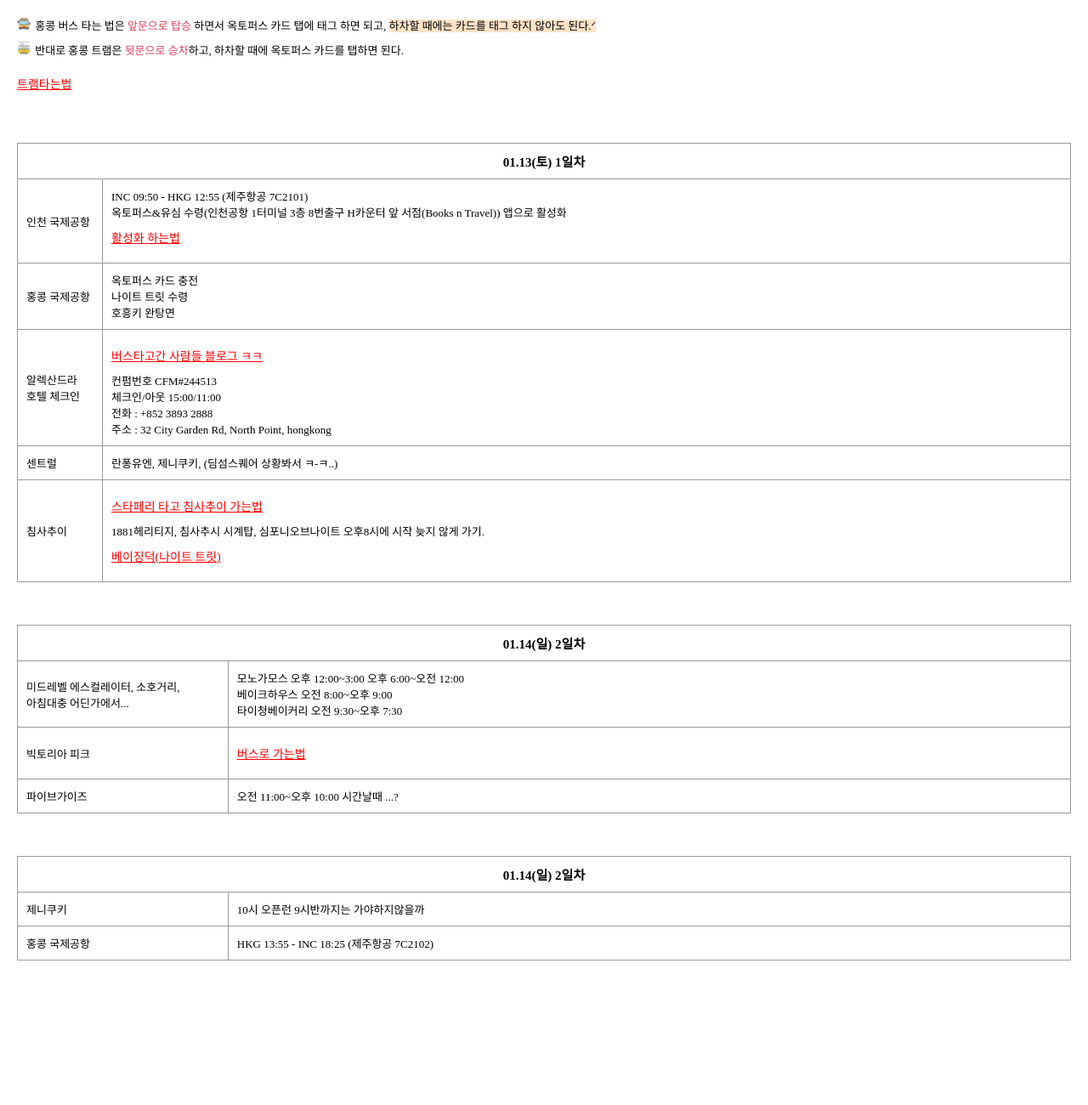
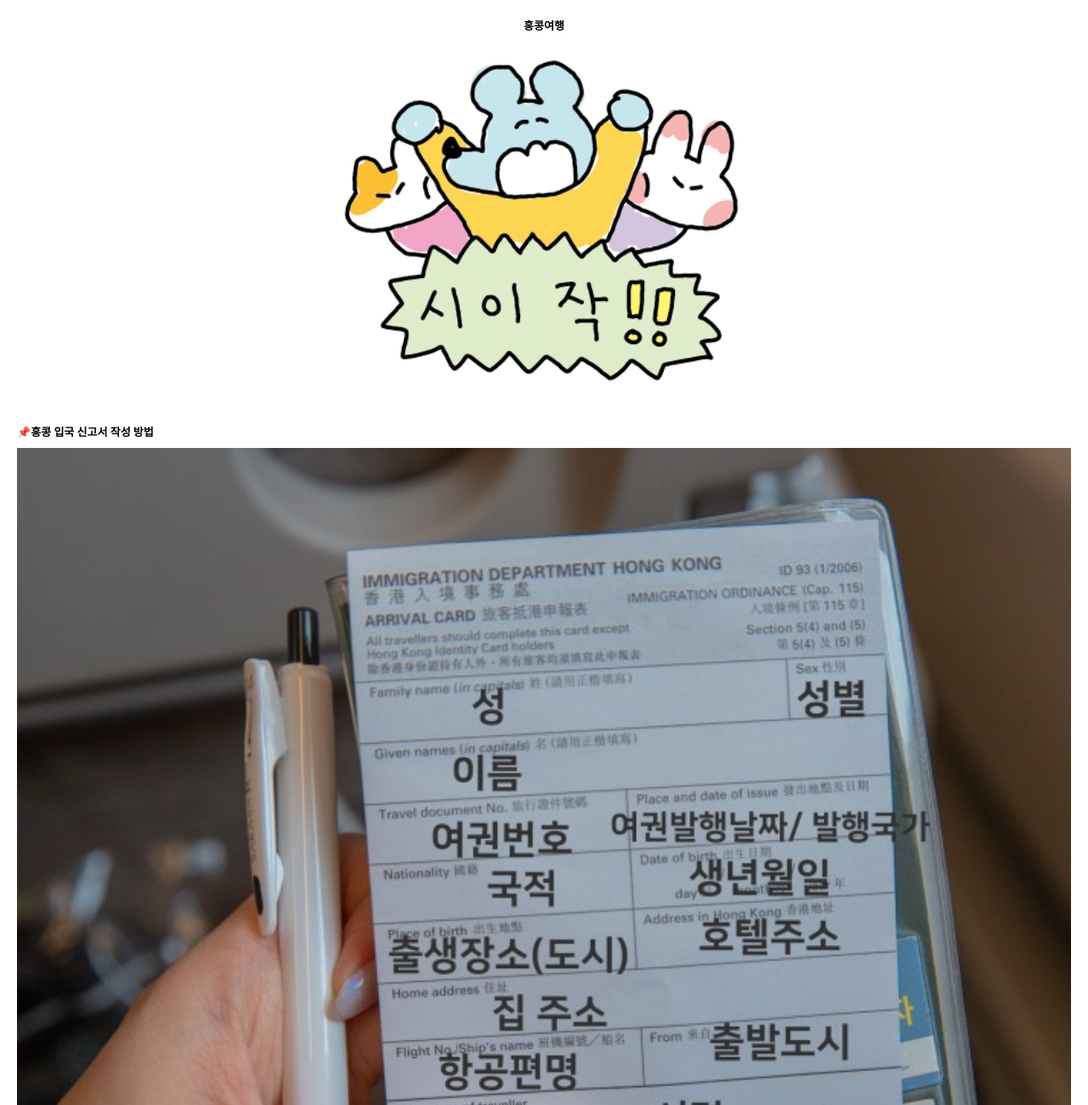
Before and after one commit to eunsun11/eunsun22.github.io, a plain HTML site: page index.html in a window 1280 px wide. Shown: the top 1300 px of the page at 85% size. Before the commit the page ends 1150 px from the top, so only its background shows below. Drawn offline with Linux system fonts and the light colour scheme.

Commit message:
no message

```diff
--- a/index.html
+++ b/index.html
@@ -8,16 +8,27 @@
         *{margin: 0; padding: 0; font-size: 13px;}
         .wrap{padding: 20px;}
         table{border-collapse: collapse; width: 100%; margin-top: 50px;}
-        table th{font-size: 15px;}
+        table th{font-size: 15px; background: #ffefe0;}
         table th, table td{border: 1px solid #999; padding: 10px; word-break: keep-all;}
         a{display: block; font-size: 14px; color: #F00; border: none; padding: 10px 0;}
         .txt_in{display: flex; gap: 0 5px; margin-bottom: 10px;}
         .txt_in div{word-break: keep-all;}
+        .wrap img{width: 100%;}
+        .wrap .info{margin: 20px 0 40px;}
+        .wrap .info img{margin: 10px 0;}
+        .wrap .info p{text-align: center; font-weight: bold;}
+        .wrap h1{text-align: center;}
+        .wrap h1 img{width: 40%; display: block; margin: 0 auto 30px;}
     </style>
 </head>
 <body>
     <div class="wrap">
-
+        <h1>홍콩여행 <img src="images/original_1.png" alt=""></h1>
+        <div class="info">
+            <h2>📌홍콩 입국 신고서 작성 방법</h2>
+            <img src="images/img1.jpg" alt="">
+            <p>영어 대문자로 기재</p>
+        </div>
         <div class="txt_in">
             <div>🚍</div>
             <div>홍콩 버스 타는 법은 <span style="color:#d9415d;">앞문으로 탑승</span> 하면서 옥토퍼스 카드 탭에 태그 하면 되고, <span style="background-color:#ffe3c8;">하차할 때에는 카드를 태그 하지 않아도 된다.ᐟ</span></div>
```
Also changed, not shown: images/img1.jpg (added), images/original_1.png (added).
